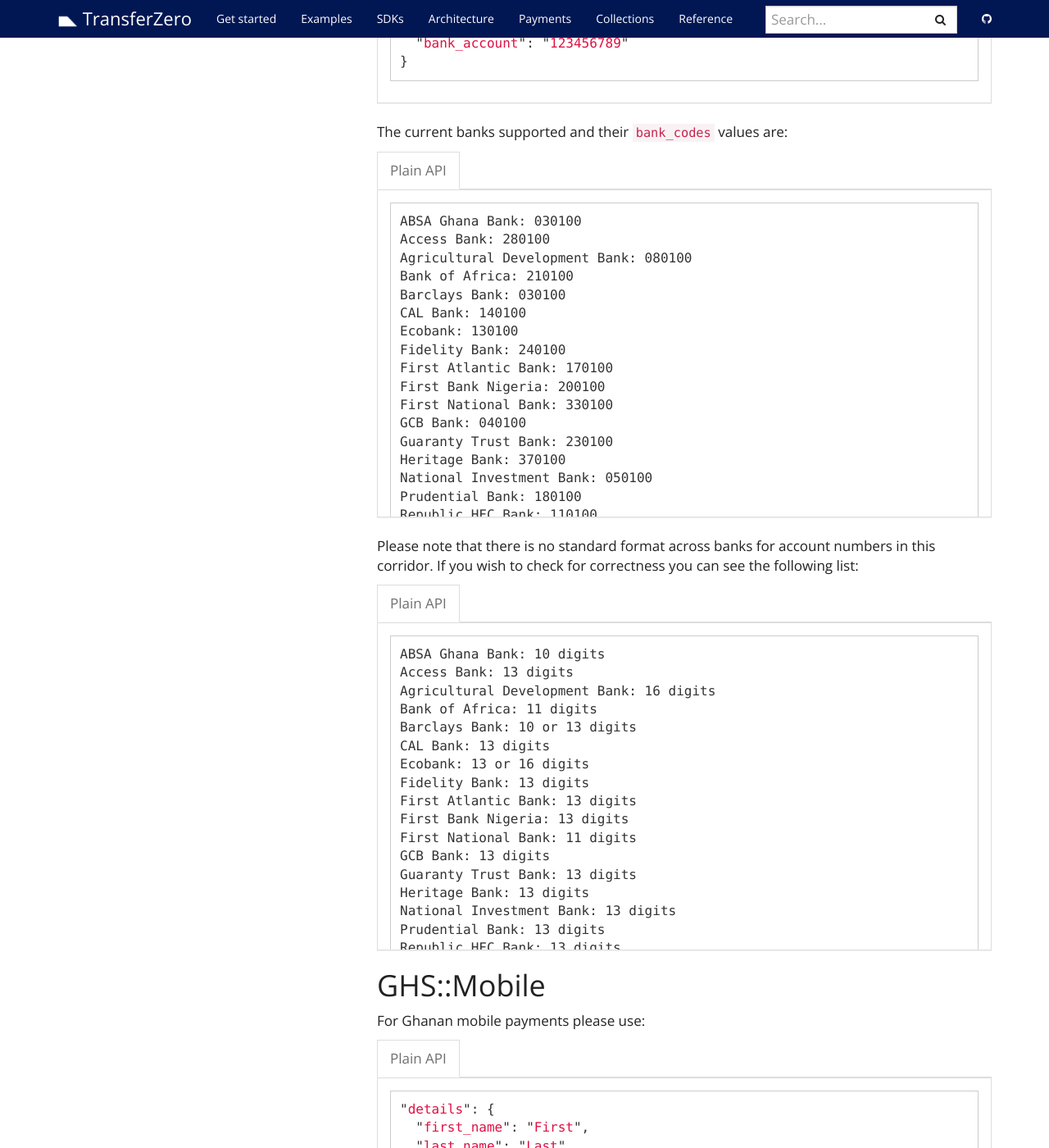
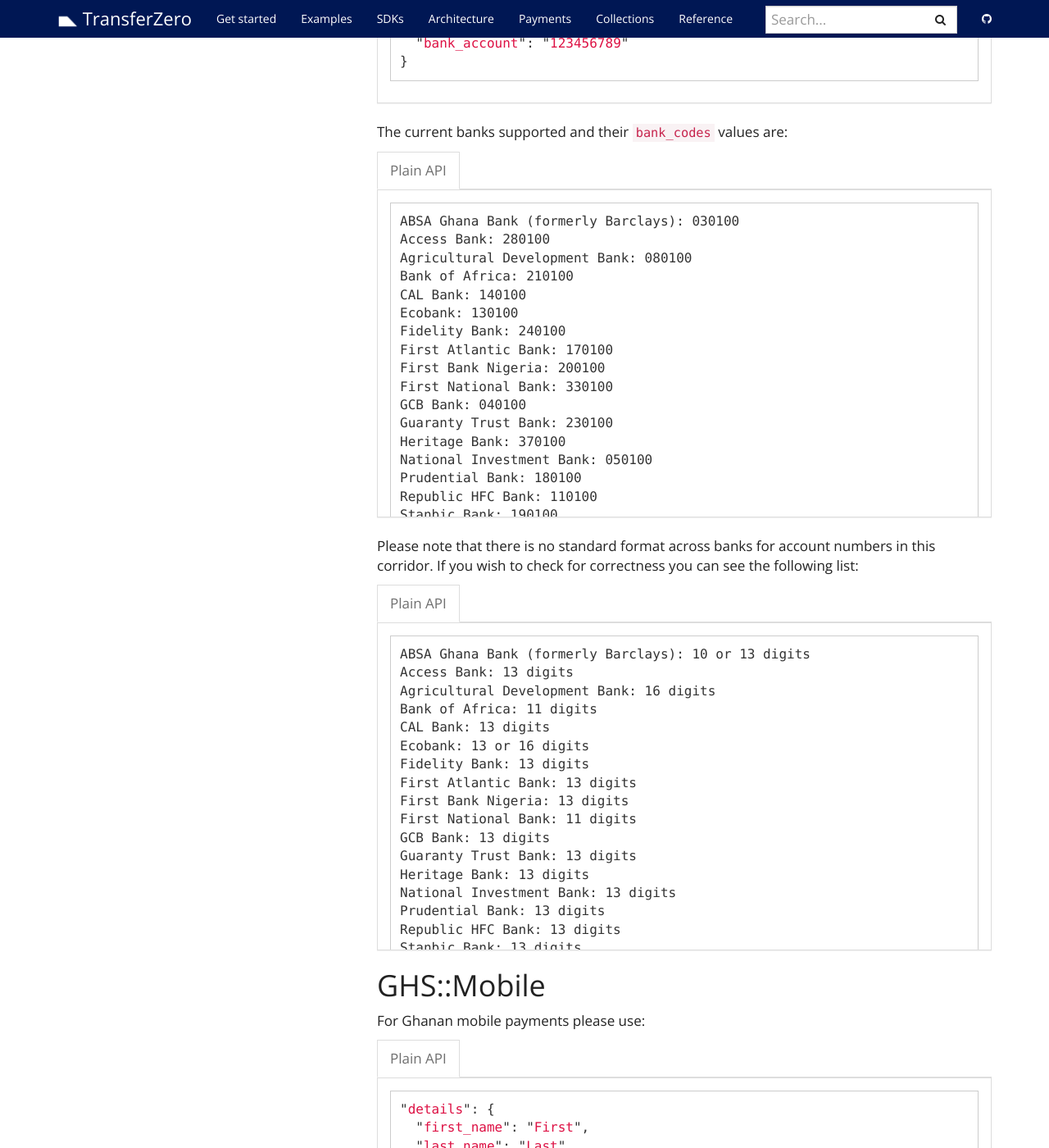
Before and after one commit to transferzero/api-documentation, a Jekyll site: the page built from _docs/payout-details.md, in a window 1280 px wide and 1400 px high, scrolled down 2699 px. Shown: the whole window at 82% size. Built offline with Jekyll 4.4.1, drawn with Linux system fonts in a browser that asks for light colours; nearby versions of some CDN libraries; comment, search, counter and statistics services are not loaded.

Commit message:
Update payout-details.md

````diff
--- a/_docs/payout-details.md
+++ b/_docs/payout-details.md
@@ -110,11 +110,10 @@
 
 {% capture data-raw %}
 ```
-ABSA Ghana Bank: 030100
+ABSA Ghana Bank (formerly Barclays): 030100
 Access Bank: 280100
 Agricultural Development Bank: 080100
 Bank of Africa: 210100
-Barclays Bank: 030100
 CAL Bank: 140100
 Ecobank: 130100
 Fidelity Bank: 240100
@@ -140,11 +139,10 @@
 
 {% capture data-raw %}
 ```
-ABSA Ghana Bank: 10 digits
+ABSA Ghana Bank (formerly Barclays): 10 or 13 digits
 Access Bank: 13 digits
 Agricultural Development Bank: 16 digits
 Bank of Africa: 11 digits
-Barclays Bank: 10 or 13 digits
 CAL Bank: 13 digits
 Ecobank: 13 or 16 digits
 Fidelity Bank: 13 digits
````
